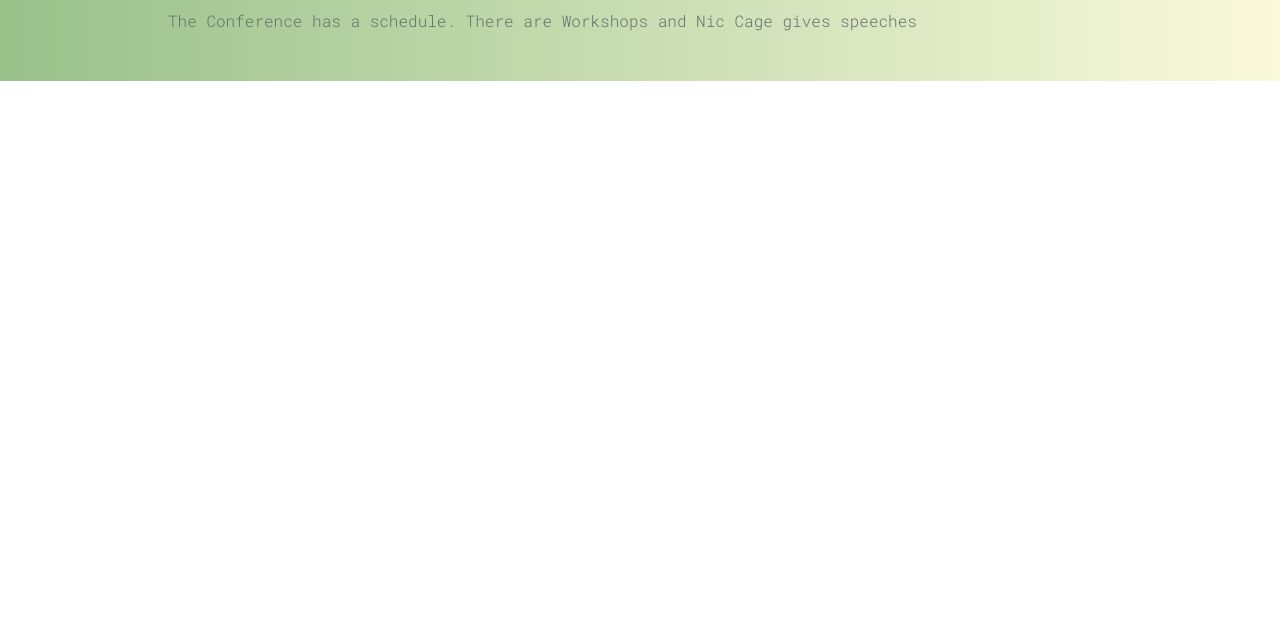
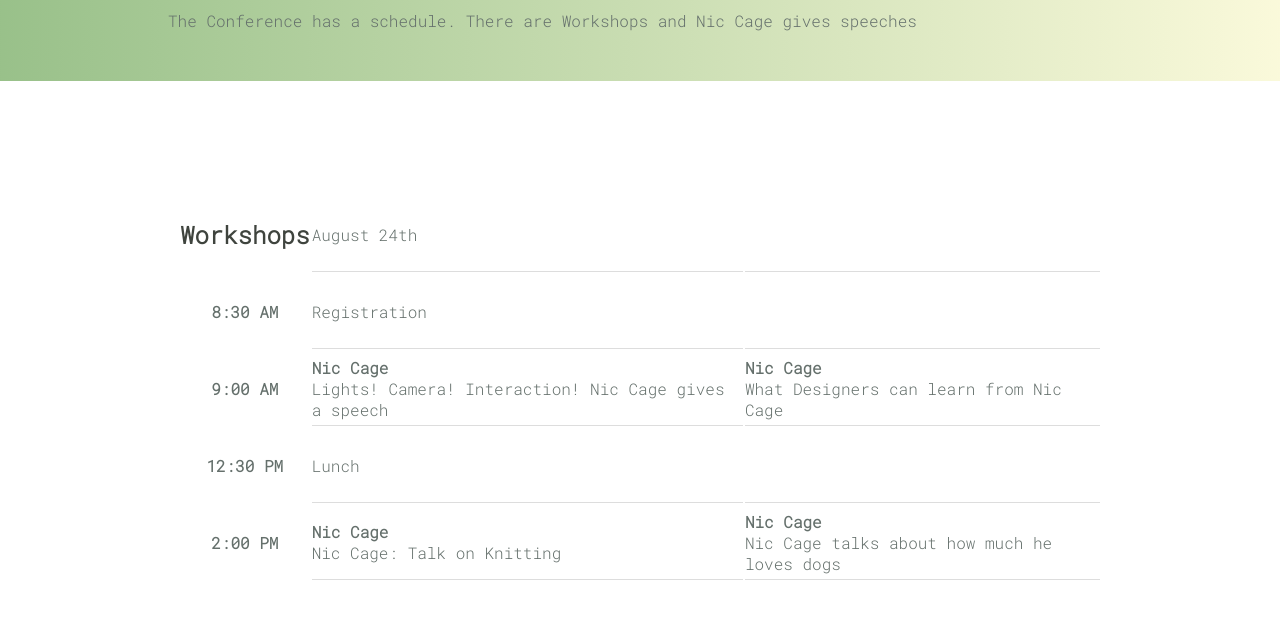
Before and after one commit to Emmiyen/tables-conference-Emmiyen, a plain HTML site: page index.html in a window 1280 px wide. Shown: the part 499-1118 px from the top of the page. Before the commit the page ends 800 px from the top, so only its background shows below. Drawn offline with Linux system fonts and the light colour scheme.

Commit message:
NicCage table

```diff
--- a/index.html
+++ b/index.html
@@ -17,7 +17,10 @@
     <header>
       <section class="top-header">
         <div class="top-div">
-          <h1>Nic Cage <br> Conference</h1>
+          <h1>
+            Nic Cage <br />
+            Conference
+          </h1>
         </div>
 
         <div class="date-div">
@@ -44,7 +47,35 @@
       </section>
     </header>
     <main>
-
+      <table>
+        <tr>
+          <th><div class="workshops">
+            <h2>Workshops</h2>
+          </div></th>
+          <td>August 24th</td>
+          <td></td>
+        </tr>
+        <tr>
+          <th>8:30 AM</th>
+          <td>Registration</td>
+          <td></td>
+        </tr>
+        <tr>
+          <th>9:00 AM</th>
+          <td><b>Nic Cage</b><br>Lights! Camera! Interaction! Nic Cage gives a speech</td>
+          <td><b>Nic Cage</b><br>What Designers can learn from Nic Cage </td>
+        </tr>
+        <tr>
+          <th>12:30 PM</th>
+          <td>Lunch</td>
+          <td></td>
+        </tr>
+        <tr>
+          <th>2:00 PM</th>
+          <td><b>Nic Cage</b><br>Nic Cage: Talk on Knitting</td>
+          <td><b>Nic Cage</b><br>Nic Cage talks about how much he loves dogs</td>
+        </tr>
+      </table>
     </main>
   </body>
 </html>
--- a/style.css
+++ b/style.css
@@ -86,3 +86,25 @@ h1 {
   margin-bottom: 2rem;
   margin-top: 2rem;
 }
+
+/* table  */
+
+td {
+  border-bottom: 1px solid #ddd;
+}
+
+table {
+  margin-left: 10%;
+  margin-right: 10%;
+  margin-top: 5%;
+  padding: 50px;
+  width: 80%;
+  color: rgb(101, 112, 108);
+}
+th{
+  height: 75px;
+}
+
+.workshops h2 {
+  color: rgb(63, 68, 62);
+}
```
